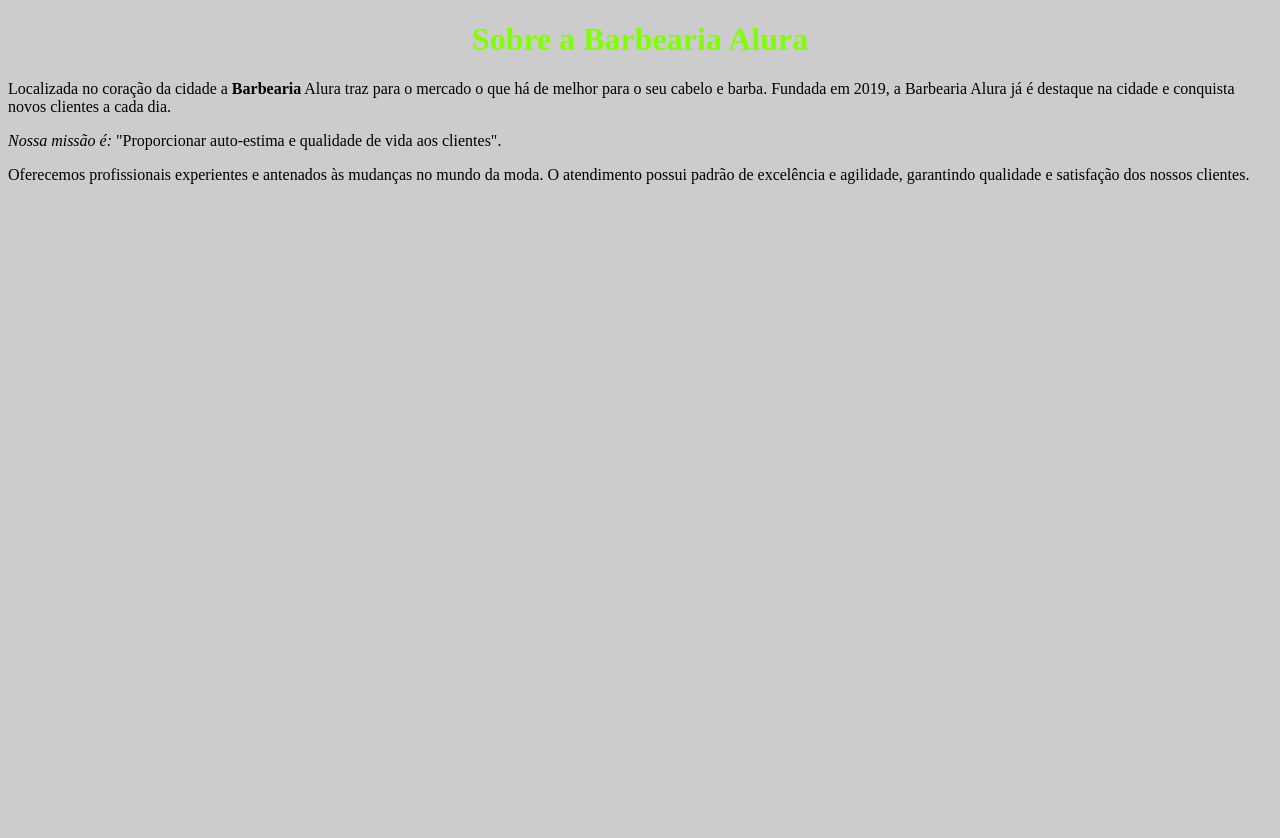
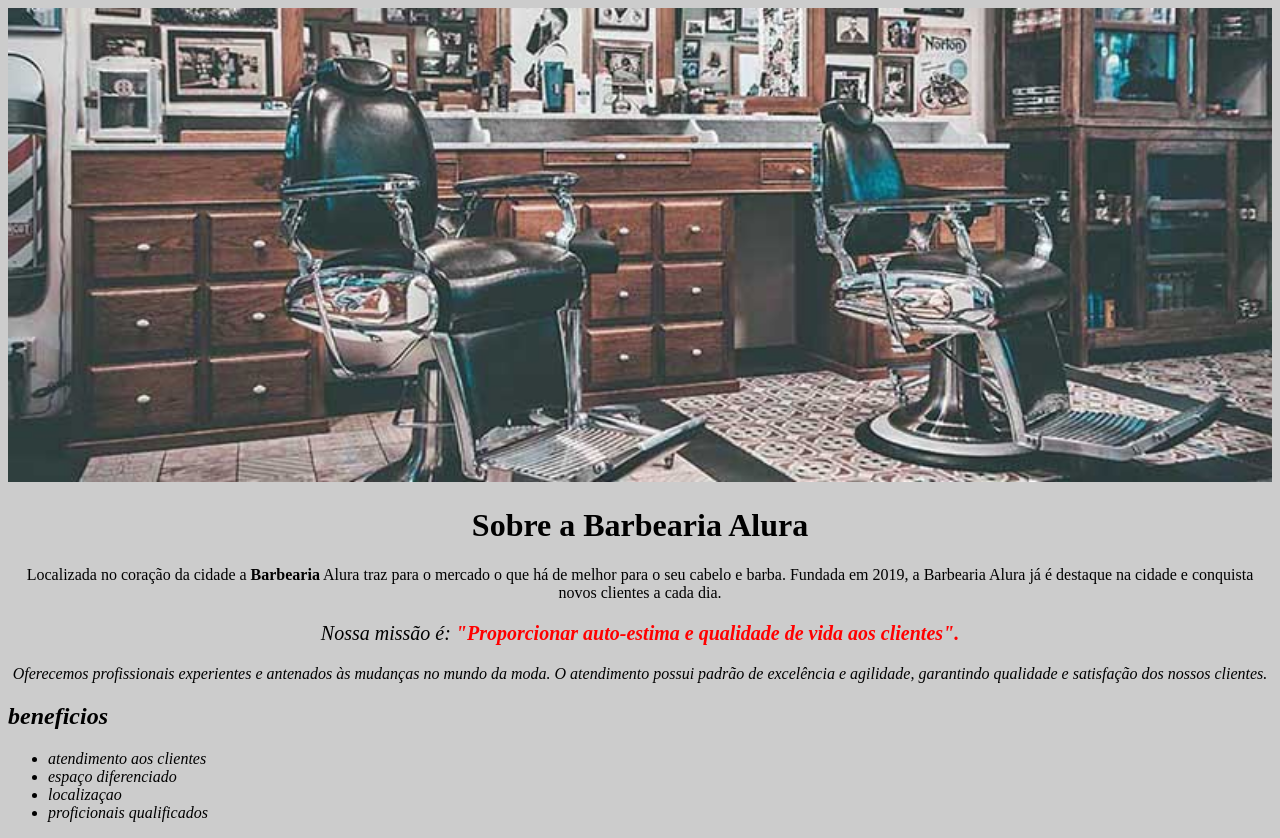
Before and after one commit to gabrielfernandes777/barbearia-alura, a plain HTML site: page index.html in a window 1280 px wide. Before the commit the page ends 800 px from the top, so only its background shows below. Drawn offline with Linux system fonts and the light colour scheme.

Commit message:
Add files via upload

```diff
--- a/index.html
+++ b/index.html
@@ -8,13 +8,20 @@
     <link rel="stylesheet" href="style.css">
 </head>
 <body>
+    <img id="banner" src="banner.jpg" alt="">
     <h1> <strong>Sobre a Barbearia Alura</strong> </h1>
 
     <p>Localizada no coração da cidade a <strong>Barbearia</strong>  Alura traz para o mercado o que há de melhor para o seu cabelo e barba. Fundada em 2019, a Barbearia Alura já é destaque na cidade e conquista novos clientes a cada dia.</p>
 
-    <em>Nossa missão é:</em>  "Proporcionar auto-estima e qualidade de vida aos clientes".
+    <p id="missao"> <em> Nossa missão é: <strong> "Proporcionar auto-estima e qualidade de vida aos clientes".</strong> <em><p>
 
     <p>Oferecemos profissionais experientes e antenados às mudanças no mundo da moda. O atendimento possui padrão de excelência e agilidade, garantindo qualidade e satisfação dos nossos clientes.</p>
-
+  <h2>beneficios</h2>
+  <ul>
+    <li>atendimento aos clientes</li>
+    <li>espaço diferenciado</li>
+    <li>localizaçao</li>
+    <li>proficionais qualificados</li>
+  </ul>
 </body>
 </html>
--- a/style.css
+++ b/style.css
@@ -1,7 +1,22 @@
 body{
     background-color: #ccc;
 }
+
+#banner{
+    width: 100%;
+}
+
+
 h1{
-    color: chartreuse;
+    color: black ;; text-align: center;
+
+}
+p{
     text-align: center;
 }
+#missao{  font-size: 20px;
+
+}
+em strong{
+    color: red;
+}
```
Also changed, not shown: banner.jpg (added), 1 other file.
